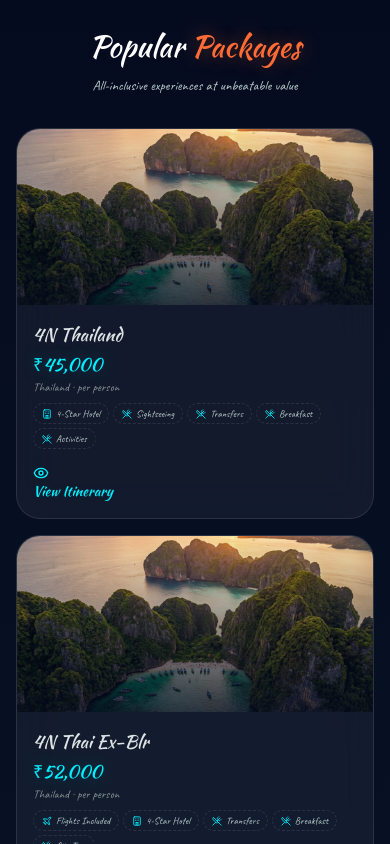
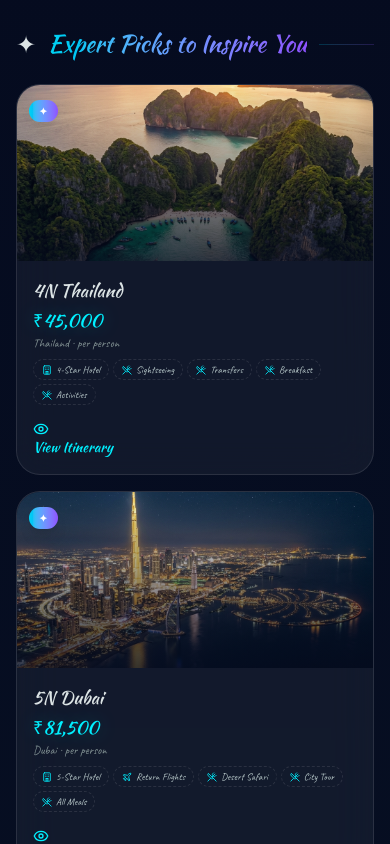
Before and after one commit to PESstudent1902/let-s_trip_landing, a Next.js app: page / in a window 390 px wide. Shown: the part 880-1724 px from the top of the page. Built offline with nearby package versions, Linux system fonts and the light colour scheme.

Commit message:
feat: add package segregation with 5 website sections and multi-layer admin assignment

```diff
--- a/src/components/DestinationsSection.tsx
+++ b/src/components/DestinationsSection.tsx
@@ -4,33 +4,27 @@ import { useRef, useState, useEffect, useMemo, useCallback } from "react";
 import { motion, useInView } from "framer-motion";
 import Image from "next/image";
 import { MagneticButton } from "./Navbar";
-import { ChevronLeft, ChevronRight, Hotel, Plane, UtensilsCrossed, Globe, Eye } from "lucide-react";
+import { ChevronLeft, ChevronRight, Hotel, Plane, UtensilsCrossed, Eye } from "lucide-react";
 import { openItinerary } from "./ItineraryManager";
-import { type Destination, type Package } from "@/lib/packageStore";
+import { PACKAGE_SECTIONS, type Destination, type Package } from "@/lib/packageStore";
 import { fetchDestinations, fetchPackages } from "@/app/actions";
 
-// Emoji icons for destinations that don't have custom images
-const DESTINATION_ICONS: Record<string, string> = {
-  thailand: "🏛️",
-  dubai: "🏙️",
-  singapore: "🌆",
-  bali: "🌴",
-  maldives: "🏝️",
-  vietnam: "🎋",
-  japan: "⛩️",
-  europe: "🏰",
+/* Visual config per section – each gets a unique accent gradient */
+const SECTION_STYLES: Record<string, { gradient: string; accent: string; accentGlow: string }> = {
+  "expert-picks": { gradient: "from-cyan-400 to-violet-500", accent: "text-cyan", accentGlow: "text-glow-cyan" },
+  "adventures": { gradient: "from-orange to-warm", accent: "text-orange", accentGlow: "text-glow-orange" },
+  "honeymoon": { gradient: "from-pink-400 to-rose-500", accent: "text-pink-400", accentGlow: "" },
+  "domestic": { gradient: "from-amber-400 to-orange", accent: "text-amber-400", accentGlow: "" },
+  "explore-more": { gradient: "from-emerald-400 to-cyan", accent: "text-emerald-400", accentGlow: "" },
 };
 
 export default function DestinationsSection() {
   const ref = useRef<HTMLDivElement>(null);
   const isInView = useInView(ref, { once: true, margin: "-100px" });
-  const scrollContainerRef = useRef<HTMLDivElement>(null);
 
   const [destinations, setDestinations] = useState<Destination[]>([]);
   const [packages, setPackages] = useState<Package[]>([]);
-  const [selectedDestinationId, setSelectedDestinationId] = useState<string>("all");
 
-  // Load data + refresh every 30s for admin panel changes
   const loadData = useCallback(async () => {
     const [dests, pkgs] = await Promise.all([fetchDestinations(), fetchPackages()]);
     setDestinations(dests);
@@ -46,70 +40,287 @@ export default function DestinationsSection() {
 
   const destinationMap = useMemo(() => new Map(destinations.map((d) => [d.id, d.name])), [destinations]);
 
-  const visiblePackages = packages; // Show all packages by default now that filter is removed
+  /* Group packages by section – a package can appear in multiple */
+  const sectionGroups = useMemo(() => {
+    return PACKAGE_SECTIONS.map((section) => ({
+      ...section,
+      packages: packages.filter((pkg) => pkg.sections?.includes(section.id)),
+    }));
+  }, [packages]);
 
-  const scroll = (dir: "left" | "right") => {
-    if (!scrollContainerRef.current) return;
-    const amount = dir === "left" ? -400 : 400;
-    scrollContainerRef.current.scrollBy({ left: amount, behavior: "smooth" });
-  };
+  /* Packages with no section assigned – fallback display */
+  const unsectionedPackages = useMemo(() => {
+    return packages.filter((pkg) => !pkg.sections || pkg.sections.length === 0);
+  }, [packages]);
 
   return (
     <section ref={ref} id="destinations" className="relative py-16 md:py-28 overflow-hidden">
       <div className="absolute inset-0 bg-gradient-to-b from-abyss via-deep-space to-abyss" />
 
       <div className="relative z-10 max-w-[1440px] mx-auto px-4 sm:px-6 md:px-16">
-        {/* ========== POPULAR PACKAGES ========== */}
-        <div id="packages" className="relative z-10">
-          <motion.div initial={{ opacity: 0, y: 40 }} animate={isInView ? { opacity: 1, y: 0 } : {}} transition={{ duration: 0.8, delay: 0.3, ease: [0.22, 1, 0.36, 1] }} className="text-center mb-8 md:mb-12">
-            <h2 className="text-3xl sm:text-4xl md:text-5xl lg:text-6xl mb-3 md:mb-4" style={{ fontFamily: "var(--font-brush)" }}>
-              <span className="text-white">Popular </span>
-              <span className="text-orange text-glow-orange">Packages</span>
+        {/* ===== SECTION-BASED PACKAGE ROWS ===== */}
+        {sectionGroups.map((section, sIdx) =>
+          section.packages.length > 0 ? (
+            <PackageSectionRow
+              key={section.id}
+              sectionId={section.id}
+              icon={section.icon}
+              label={section.label}
+              packages={section.packages}
+              destinationMap={destinationMap}
+              isInView={isInView}
+              index={sIdx}
+            />
+          ) : null
+        )}
+
+        {/* ===== UNSECTIONED PACKAGES (if any) ===== */}
+        {unsectionedPackages.length > 0 && (
+          <PackageSectionRow
+            sectionId="all"
+            icon="📦"
+            label="All Packages"
+            packages={unsectionedPackages}
+            destinationMap={destinationMap}
+            isInView={isInView}
+            index={sectionGroups.length}
+          />
+        )}
+
+        {/* ===== DESTINATION SHOWCASE CAROUSEL ===== */}
+        <DestinationCarousel destinations={destinations} isInView={isInView} />
+      </div>
+    </section>
+  );
+}
+
+/* ================================================================
+   SECTION ROW — renders a titled row with horizontally-scrollable cards
+   ================================================================ */
+function PackageSectionRow({
+  sectionId,
+  icon,
+  label,
+  packages: sectionPkgs,
+  destinationMap,
+  isInView,
+  index,
+}: {
+  sectionId: string;
+  icon: string;
+  label: string;
+  packages: Package[];
+  destinationMap: Map<string, string>;
+  isInView: boolean;
+  index: number;
+}) {
+  const scrollRef = useRef<HTMLDivElement>(null);
+  const style = SECTION_STYLES[sectionId] || SECTION_STYLES["explore-more"];
+
+  const scroll = (dir: "left" | "right") => {
+    if (!scrollRef.current) return;
+    scrollRef.current.scrollBy({ left: dir === "left" ? -400 : 400, behavior: "smooth" });
+  };
+
+  return (
+    <div id={`section-${sectionId}`} className="mb-16 md:mb-24 last:mb-0">
+      {/* Section Header */}
+      <motion.div
+        initial={{ opacity: 0, y: 30 }}
+        animate={isInView ? { opacity: 1, y: 0 } : {}}
+        transition={{ duration: 0.7, delay: 0.1 + index * 0.08, ease: [0.22, 1, 0.36, 1] }}
+        className="flex items-center gap-3 mb-6 md:mb-8"
+      >
+        <span className="text-2xl md:text-3xl">{icon}</span>
+        <h2 className="text-2xl sm:text-3xl md:text-4xl" style={{ fontFamily: "var(--font-brush)" }}>
+          <span className={`bg-gradient-to-r ${style.gradient} bg-clip-text text-transparent`}>{label}</span>
         </h2>
-            <p className="text-text-secondary text-sm md:text-lg" style={{ fontFamily: "var(--font-handwritten)" }}>
-              All-inclusive experiences at unbeatable value
-            </p>
+        <div className={`flex-1 h-px bg-gradient-to-r ${style.gradient} opacity-20`} />
+        <span className="text-text-muted text-sm hidden sm:block" style={{ fontFamily: "var(--font-handwritten)" }}>
+          {sectionPkgs.length} {sectionPkgs.length === 1 ? "package" : "packages"}
+        </span>
       </motion.div>
 
-          {visiblePackages.length > 0 ? (
-            <div className="grid grid-cols-1 md:grid-cols-2 gap-4 md:gap-6">
-              {visiblePackages.map((pkg, i) => (
+      {/* Desktop: Horizontal scroll with arrows */}
+      <div className="relative group">
+        {sectionPkgs.length > 2 && (
+          <>
+            <button
+              onClick={() => scroll("left")}
+              className="absolute -left-3 md:-left-5 top-1/2 -translate-y-1/2 z-20 w-10 h-10 md:w-12 md:h-12 glass-strong rounded-full border border-white/10 hover:border-cyan/30 items-center justify-center transition-all cursor-pointer opacity-0 group-hover:opacity-100 hidden md:flex"
+            >
+              <ChevronLeft className="text-cyan" size={22} />
+            </button>
+            <button
+              onClick={() => scroll("right")}
+              className="absolute -right-3 md:-right-5 top-1/2 -translate-y-1/2 z-20 w-10 h-10 md:w-12 md:h-12 glass-strong rounded-full border border-white/10 hover:border-cyan/30 items-center justify-center transition-all cursor-pointer opacity-0 group-hover:opacity-100 hidden md:flex"
+            >
+              <ChevronRight className="text-cyan" size={22} />
+            </button>
+          </>
+        )}
+
+        {/* Desktop scrollable row */}
+        <div
+          ref={scrollRef}
+          className="hidden md:flex gap-6 overflow-x-auto pb-4 snap-x snap-mandatory scrollbar-hide"
+          style={{ scrollbarWidth: "none" }}
+        >
+          {sectionPkgs.map((pkg, i) => (
             <PackageCard
               key={pkg.id}
               pkg={pkg}
               destinationName={pkg.destinationId ? destinationMap.get(pkg.destinationId) : undefined}
               index={i}
               isInView={isInView}
+              sectionId={sectionId}
             />
           ))}
         </div>
-          ) : (
-            <motion.div initial={{ opacity: 0 }} animate={{ opacity: 1 }} className="text-center py-12 md:py-16 glass rounded-3xl">
-              <p className="text-2xl mb-2" style={{ fontFamily: "var(--font-brush)" }}>No packages yet</p>
-              <p className="text-text-secondary text-sm" style={{ fontFamily: "var(--font-handwritten)" }}>
-                Check back soon or contact us on WhatsApp!
+
+        {/* Mobile: vertical stack */}
+        <div className="flex flex-col gap-4 md:hidden">
+          {sectionPkgs.map((pkg, i) => (
+            <PackageCard
+              key={pkg.id}
+              pkg={pkg}
+              destinationName={pkg.destinationId ? destinationMap.get(pkg.destinationId) : undefined}
+              index={i}
+              isInView={isInView}
+              sectionId={sectionId}
+            />
+          ))}
+        </div>
+      </div>
+    </div>
+  );
+}
+
+/* ================================================================
+   PACKAGE CARD
+   ================================================================ */
+function PackageCard({
+  pkg,
+  destinationName,
+  index,
+  isInView,
+  sectionId,
+}: {
+  pkg: Package;
+  destinationName?: string;
+  index: number;
+  isInView: boolean;
+  sectionId: string;
+}) {
+  const style = SECTION_STYLES[sectionId] || SECTION_STYLES["explore-more"];
+
+  return (
+    <motion.div
+      initial={{ opacity: 0, y: 40 }}
+      animate={isInView ? { opacity: 1, y: 0 } : {}}
+      transition={{ duration: 0.6, delay: 0.2 + index * 0.08, ease: [0.22, 1, 0.36, 1] }}
+      className="glass rounded-3xl overflow-hidden group hover:border-cyan/15 transition-all duration-500 md:min-w-[420px] md:max-w-[480px] snap-start flex-shrink-0"
+    >
+      <div className="flex flex-col sm:flex-row">
+        <div className="relative h-44 sm:h-auto sm:w-44 md:w-48 flex-shrink-0">
+          <Image src={pkg.image} alt={pkg.name} fill className="object-cover group-hover:scale-105 transition-transform duration-500" />
+          <div className="absolute inset-0 bg-gradient-to-b sm:bg-gradient-to-r from-transparent to-abyss/80" />
+          {/* Section badge on image */}
+          <div className="absolute top-3 left-3 z-10">
+            <span
+              className={`px-2.5 py-1 rounded-full text-[10px] font-bold uppercase tracking-wider bg-gradient-to-r ${style.gradient} text-white shadow-lg`}
+            >
+              {PACKAGE_SECTIONS.find((s) => s.id === sectionId)?.icon}
+            </span>
+          </div>
+        </div>
+        <div className="p-4 sm:p-5 md:p-6 flex-1">
+          <div className="flex items-start justify-between mb-2 sm:mb-3">
+            <div>
+              <h3 className="text-lg sm:text-xl md:text-2xl mb-0.5" style={{ fontFamily: "var(--font-brush)" }}>{pkg.name}</h3>
+              <p className={`text-lg sm:text-xl md:text-2xl ${style.accent} ${style.accentGlow}`} style={{ fontFamily: "var(--font-brush)" }}>
+                {pkg.price}
               </p>
-            </motion.div>
-          )}
+              <p className="text-text-muted text-xs" style={{ fontFamily: "var(--font-handwritten)" }}>
+                {destinationName} · per person
+              </p>
+            </div>
           </div>
 
-        {/* ========== DESTINATION SHOWCASE CAROUSEL (with arrows — now BELOW packages) ========== */}
+          <div className="flex flex-wrap gap-1 sm:gap-1.5 mb-4 sm:mb-5">
+            {pkg.highlights.map((h) => (
+              <span
+                key={h}
+                className="flex items-center gap-1 px-2 sm:px-2.5 py-0.5 sm:py-1 rounded-full border border-dashed border-white/10 text-[10px] sm:text-xs text-text-secondary"
+                style={{ fontFamily: "var(--font-handwritten)" }}
+              >
+                {h.includes("Hotel") ? <Hotel size={10} className="text-cyan" /> : h.includes("Flight") ? <Plane size={10} className="text-cyan" /> : <UtensilsCrossed size={10} className="text-cyan" />}
+                {h}
+              </span>
+            ))}
+          </div>
+
+          <MagneticButton>
+            <button
+              onClick={() => openItinerary(pkg, destinationName)}
+              className={`adventure-link inline-flex items-center gap-2 ${style.accent} hover:text-white transition-colors cursor-pointer text-sm`}
+              style={{ fontFamily: "var(--font-brush)" }}
+            >
+              <Eye size={16} /> View Itinerary
+            </button>
+          </MagneticButton>
+        </div>
+      </div>
+    </motion.div>
+  );
+}
+
+/* ================================================================
+   DESTINATION CAROUSEL
+   ================================================================ */
+function DestinationCarousel({ destinations, isInView }: { destinations: Destination[]; isInView: boolean }) {
+  const scrollContainerRef = useRef<HTMLDivElement>(null);
+
+  const scroll = (dir: "left" | "right") => {
+    if (!scrollContainerRef.current) return;
+    scrollContainerRef.current.scrollBy({ left: dir === "left" ? -400 : 400, behavior: "smooth" });
+  };
+
+  if (destinations.length === 0) return null;
+
+  return (
     <div className="relative group mt-16 md:mt-24">
-          <motion.div initial={{ opacity: 0, y: 30 }} animate={isInView ? { opacity: 1, y: 0 } : {}} transition={{ duration: 0.8, delay: 0.4 }} className="text-center mb-8 md:mb-12">
+      <motion.div
+        initial={{ opacity: 0, y: 30 }}
+        animate={isInView ? { opacity: 1, y: 0 } : {}}
+        transition={{ duration: 0.8, delay: 0.4 }}
+        className="text-center mb-8 md:mb-12"
+      >
         <h2 className="text-3xl sm:text-4xl md:text-5xl" style={{ fontFamily: "var(--font-brush)" }}>
           <span className="text-white">Explore </span>
           <span className="bg-gradient-to-r from-cyan to-violet bg-clip-text text-transparent">Destinations</span>
         </h2>
       </motion.div>
 
-          <button onClick={() => scroll("left")} className="absolute -left-3 md:-left-5 top-1/2 -translate-y-1/2 z-20 w-10 h-10 md:w-12 md:h-12 glass-strong rounded-full border border-white/10 hover:border-cyan/30 flex items-center justify-center transition-all cursor-pointer opacity-0 group-hover:opacity-100 hidden md:flex">
+      <button
+        onClick={() => scroll("left")}
+        className="absolute -left-3 md:-left-5 top-1/2 -translate-y-1/2 z-20 w-10 h-10 md:w-12 md:h-12 glass-strong rounded-full border border-white/10 hover:border-cyan/30 flex items-center justify-center transition-all cursor-pointer opacity-0 group-hover:opacity-100 hidden md:flex"
+      >
         <ChevronLeft className="text-cyan" size={22} />
       </button>
-          <button onClick={() => scroll("right")} className="absolute -right-3 md:-right-5 top-1/2 -translate-y-1/2 z-20 w-10 h-10 md:w-12 md:h-12 glass-strong rounded-full border border-white/10 hover:border-cyan/30 flex items-center justify-center transition-all cursor-pointer opacity-0 group-hover:opacity-100 hidden md:flex">
+      <button
+        onClick={() => scroll("right")}
+        className="absolute -right-3 md:-right-5 top-1/2 -translate-y-1/2 z-20 w-10 h-10 md:w-12 md:h-12 glass-strong rounded-full border border-white/10 hover:border-cyan/30 flex items-center justify-center transition-all cursor-pointer opacity-0 group-hover:opacity-100 hidden md:flex"
+      >
         <ChevronRight className="text-cyan" size={22} />
       </button>
 
-          <div ref={scrollContainerRef} className="hidden md:flex gap-6 overflow-x-auto pb-6 snap-x snap-mandatory scrollbar-hide" style={{ scrollbarWidth: "none" }}>
+      {/* Desktop carousel */}
+      <div
+        ref={scrollContainerRef}
+        className="hidden md:flex gap-6 overflow-x-auto pb-6 snap-x snap-mandatory scrollbar-hide"
+        style={{ scrollbarWidth: "none" }}
+      >
         {destinations.map((dest, i) => (
           <DestinationCard key={dest.id} destination={dest} index={i} isInView={isInView} />
         ))}
@@ -122,12 +333,12 @@ export default function DestinationsSection() {
         ))}
       </div>
     </div>
-      </div>
-    </section>
   );
 }
 
-/* ========== DESTINATION CARD (Desktop Carousel) ========== */
+/* ================================================================
+   DESTINATION CARD (Desktop Carousel)
+   ================================================================ */
 function DestinationCard({ destination, index, isInView }: { destination: Destination; index: number; isInView: boolean }) {
   const [hovered, setHovered] = useState(false);
   const cardRef = useRef<HTMLDivElement>(null);
@@ -155,8 +366,20 @@ function DestinationCard({ destination, index, isInView }: { destination: Destin
   const rotation = [1, -0.8, 1.2, -0.5][index % 4];
 
   return (
-    <motion.div initial={{ opacity: 0, x: 50, rotate: rotation }} animate={isInView ? { opacity: 1, x: 0, rotate: rotation } : {}} transition={{ duration: 0.6, delay: index * 0.1, ease: [0.22, 1, 0.36, 1] }} className="min-w-[320px] md:min-w-[380px] snap-center flex-shrink-0">
-      <div ref={cardRef} onMouseMove={handleMouseMove} onMouseEnter={() => setHovered(true)} onMouseLeave={handleMouseLeave} className="relative h-[520px] rounded-3xl overflow-hidden cursor-pointer group" style={{ transformStyle: "preserve-3d", transition: "transform 0.15s ease-out" }}>
+    <motion.div
+      initial={{ opacity: 0, x: 50, rotate: rotation }}
+      animate={isInView ? { opacity: 1, x: 0, rotate: rotation } : {}}
+      transition={{ duration: 0.6, delay: index * 0.1, ease: [0.22, 1, 0.36, 1] }}
+      className="min-w-[320px] md:min-w-[380px] snap-center flex-shrink-0"
+    >
+      <div
+        ref={cardRef}
+        onMouseMove={handleMouseMove}
+        onMouseEnter={() => setHovered(true)}
+        onMouseLeave={handleMouseLeave}
+        className="relative h-[520px] rounded-3xl overflow-hidden cursor-pointer group"
+        style={{ transformStyle: "preserve-3d", transition: "transform 0.15s ease-out" }}
+      >
         <Image src={destination.image} alt={destination.name} fill className={`object-cover transition-transform duration-700 ${hovered ? "scale-110" : "scale-100"}`} />
         <div className="absolute inset-0 bg-gradient-to-t from-abyss via-abyss/30 to-transparent" />
 
@@ -189,10 +412,16 @@ function DestinationCard({ destination, index, isInView }: { destination: Destin
   );
 }
 
-/* ========== MOBILE DESTINATION CARD ========== */
+/* ================================================================
+   MOBILE DESTINATION CARD
+   ================================================================ */
 function MobileDestinationCard({ destination, index, isInView }: { destination: Destination; index: number; isInView: boolean }) {
   return (
-    <motion.div initial={{ opacity: 0, y: 30 }} animate={isInView ? { opacity: 1, y: 0 } : {}} transition={{ duration: 0.6, delay: index * 0.1, ease: [0.22, 1, 0.36, 1] }}>
+    <motion.div
+      initial={{ opacity: 0, y: 30 }}
+      animate={isInView ? { opacity: 1, y: 0 } : {}}
+      transition={{ duration: 0.6, delay: index * 0.1, ease: [0.22, 1, 0.36, 1] }}
+    >
       <div className="relative h-[280px] sm:h-[340px] rounded-3xl overflow-hidden">
         <Image src={destination.image} alt={destination.name} fill className="object-cover" />
         <div className="absolute inset-0 bg-gradient-to-t from-abyss via-abyss/40 to-transparent" />
@@ -216,43 +445,3 @@ function MobileDestinationCard({ destination, index, isInView }: { destination:
     </motion.div>
   );
 }
-
-/* ========== PACKAGE CARD ========== */
-function PackageCard({ pkg, destinationName, index, isInView }: { pkg: Package; destinationName?: string; index: number; isInView: boolean }) {
-  return (
-    <motion.div initial={{ opacity: 0, y: 40 }} animate={isInView ? { opacity: 1, y: 0 } : {}} transition={{ duration: 0.6, delay: 0.35 + index * 0.08, ease: [0.22, 1, 0.36, 1] }} className="glass rounded-3xl overflow-hidden group hover:border-cyan/15 transition-all duration-500">
-      <div className="flex flex-col sm:flex-row">
-        <div className="relative h-44 sm:h-auto sm:w-44 md:w-48 flex-shrink-0">
-          <Image src={pkg.image} alt={pkg.name} fill className="object-cover group-hover:scale-105 transition-transform duration-500" />
-          <div className="absolute inset-0 bg-gradient-to-b sm:bg-gradient-to-r from-transparent to-abyss/80" />
-        </div>
-        <div className="p-4 sm:p-5 md:p-6 flex-1">
-          <div className="flex items-start justify-between mb-2 sm:mb-3">
-            <div>
-              <h3 className="text-lg sm:text-xl md:text-2xl mb-0.5" style={{ fontFamily: "var(--font-brush)" }}>{pkg.name}</h3>
-              <p className="text-cyan text-lg sm:text-xl md:text-2xl text-glow-cyan" style={{ fontFamily: "var(--font-brush)" }}>{pkg.price}</p>
-              <p className="text-text-muted text-xs" style={{ fontFamily: "var(--font-handwritten)" }}>
-                {destinationName} · per person
-              </p>
-            </div>
-          </div>
-
-          <div className="flex flex-wrap gap-1 sm:gap-1.5 mb-4 sm:mb-5">
-            {pkg.highlights.map((h) => (
-              <span key={h} className="flex items-center gap-1 px-2 sm:px-2.5 py-0.5 sm:py-1 rounded-full border border-dashed border-white/10 text-[10px] sm:text-xs text-text-secondary" style={{ fontFamily: "var(--font-handwritten)" }}>
-                {h.includes("Hotel") ? <Hotel size={10} className="text-cyan" /> : h.includes("Flight") ? <Plane size={10} className="text-cyan" /> : <UtensilsCrossed size={10} className="text-cyan" />}
-                {h}
-              </span>
-            ))}
-          </div>
-
-          <MagneticButton>
-            <button onClick={() => openItinerary(pkg, destinationName)} className="adventure-link inline-flex items-center gap-2 text-cyan hover:text-white transition-colors cursor-pointer text-sm" style={{ fontFamily: "var(--font-brush)" }}>
-              <Eye size={16} /> View Itinerary
-            </button>
-          </MagneticButton>
-        </div>
-      </div>
-    </motion.div>
-  );
-}
--- a/src/lib/packageStore.ts
+++ b/src/lib/packageStore.ts
@@ -19,6 +19,16 @@ export type ItineraryDay = {
   details: string[];
 };
 
+export const PACKAGE_SECTIONS = [
+  { id: "expert-picks", label: "Expert Picks to Inspire You", icon: "✦" },
+  { id: "adventures", label: "Adventures for You", icon: "🏔️" },
+  { id: "honeymoon", label: "Honeymoon Special", icon: "💕" },
+  { id: "domestic", label: "Domestic / Indian", icon: "🇮🇳" },
+  { id: "explore-more", label: "Explore More", icon: "🌍" },
+] as const;
+
+export type PackageSectionId = typeof PACKAGE_SECTIONS[number]["id"];
+
 export interface Package {
   id: string;
   name: string;
@@ -29,6 +39,7 @@ export interface Package {
   durationNights?: number;
   tags?: string[];
   itinerary?: ItineraryDay[];
+  sections?: string[]; // which website sections this package appears in (multi-select)
 }
 
 export const DEFAULT_DESTINATIONS: Destination[] = [
@@ -51,6 +62,7 @@ export const DEFAULT_PACKAGES: Package[] = [
     highlights: ["4-Star Hotel", "Sightseeing", "Transfers", "Breakfast", "Activities"],
     image: "/thailand.png",
     destinationId: "thailand",
+    sections: ["expert-picks", "adventures"],
     itinerary: [
       { day: 1, title: "Arrival & Check-in", details: ["Airport pickup", "Hotel check-in", "Evening at leisure"] },
       { day: 2, title: "City Highlights", details: ["Guided sightseeing", "Local markets", "Optional activities"] },
@@ -66,6 +78,7 @@ export const DEFAULT_PACKAGES: Package[] = [
     highlights: ["Flights Included", "4-Star Hotel", "Transfers", "Breakfast", "City Tour"],
     image: "/thailand.png",
     destinationId: "thailand",
+    sections: ["adventures", "explore-more"],
     itinerary: [
       { day: 1, title: "Fly & Arrive", details: ["Flights (as per schedule)", "Pickup & check-in"] },
       { day: 2, title: "Guided City Tour", details: ["Top attractions", "Evening free time"] },
@@ -81,6 +94,7 @@ export const DEFAULT_PACKAGES: Package[] = [
     highlights: ["5-Star Hotel", "Return Flights", "Desert Safari", "City Tour", "All Meals"],
     image: "/dubai.png",
     destinationId: "dubai",
+    sections: ["expert-picks", "honeymoon"],
     itinerary: [
       { day: 1, title: "Arrival & Marina Evening", details: ["Airport pickup", "Check-in", "Dhow cruise (optional)"] },
       { day: 2, title: "Dubai City Tour", details: ["Landmarks & souks", "Photo stops", "Evening free"] },
@@ -97,6 +111,7 @@ export const DEFAULT_PACKAGES: Package[] = [
     highlights: ["Private Villa", "Spa Package", "Rice Terrace", "Breakfast", "Transfers"],
     image: "/bali.png",
     destinationId: "bali",
+    sections: ["honeymoon", "explore-more"],
     itinerary: [
       { day: 1, title: "Arrival & Villa Check-in", details: ["Pickup", "Settle in", "Leisure"] },
       { day: 2, title: "Ubud & Rice Terraces", details: ["Scenic stops", "Local experiences"] },
@@ -114,6 +129,7 @@ export const DEFAULT_PACKAGES: Package[] = [
     highlights: ["4-Star Hotels", "Cruise Included", "City Tours", "Transfers", "Half Board"],
     image: "/singapore.png",
     destinationId: "singapore",
+    sections: ["expert-picks", "adventures", "explore-more"],
     itinerary: [
       { day: 1, title: "Arrival Singapore", details: ["Airport pickup", "Check-in", "Evening walk"] },
       { day: 2, title: "Singapore City Tour", details: ["Must-see highlights", "Leisure time"] },
```
Also changed, not shown: src/app/admin/page.tsx (+60 -3 lines). Lines whose indentation alone changed are shown as unchanged.
